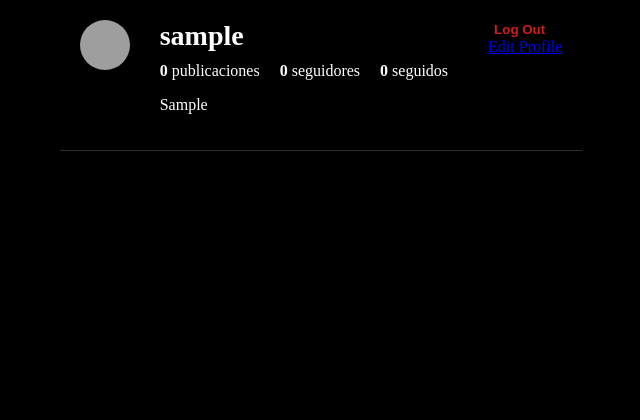
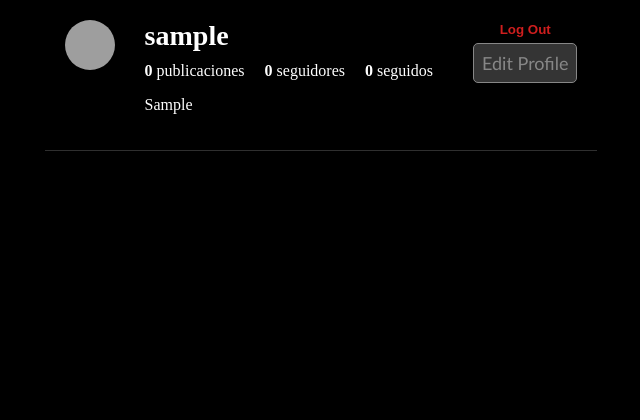
Before and after one commit to nicodiezz/fakeinstagram, a Django app: page /accounts/profile/1 in a window 1280 px wide. Shown: the top 420 px of the page, without its empty margins (339-979 px from the left). Run offline with Django 5.2, Linux system fonts and the light colour scheme; the visitor is signed in with stand-in values (Sample User, id 1); data comes from the database, SQL or seed files in the repository; data that the repository does not hold is empty; grey boxes are pictures that could not be loaded.

Commit message:
style edit profile button

```diff
--- a/fakeinstagram/home/static/css/style.css
+++ b/fakeinstagram/home/static/css/style.css
@@ -193,18 +193,24 @@ nav ul li a img {
     width: 100%;
     border-bottom:1px solid #2f2f2f;
 }
+.profile-header .user_options{
+    display: flex;
+    flex-direction: column;
+    text-align: center;
+}
 .profile-header .logout-btn{
     background-color: transparent;
+    text-align: center;
     border: none;
     color: rgb(207, 30, 30);
     font-weight: 800;
     text-transform: capitalize;
+    margin-bottom: 5px;
 }
 .profile-header .username-follow{
     display: flex;
 }
-.profile-header .username-follow a{
-    margin-left: 20px;
+.profile-header .username-follow a, .profile-header .edit_profile-btn{
     padding: 8px;
     text-decoration: none;
     font-family: 'Gill Sans', 'Gill Sans MT', Calibri, 'Trebuchet MS', sans-serif;
@@ -216,13 +222,19 @@ nav ul li a img {
     background-color: #1f83cb;
     color: #eee;
     border-color: #1f83cb;
+    margin-left: 20px;
 }
 .profile-header .unfollow-button{
     background-color: #343434;
     color: #878787;
     border-color: #878787;
+    margin-left: 20px;
 }
-
+.profile-header .edit_profile-btn{
+    background-color: #343434;
+    color: #878787;
+    border-color: #878787;
+}
 .profile .profile-picture img {
     border-radius: 50%;
     height: 50px;
```
